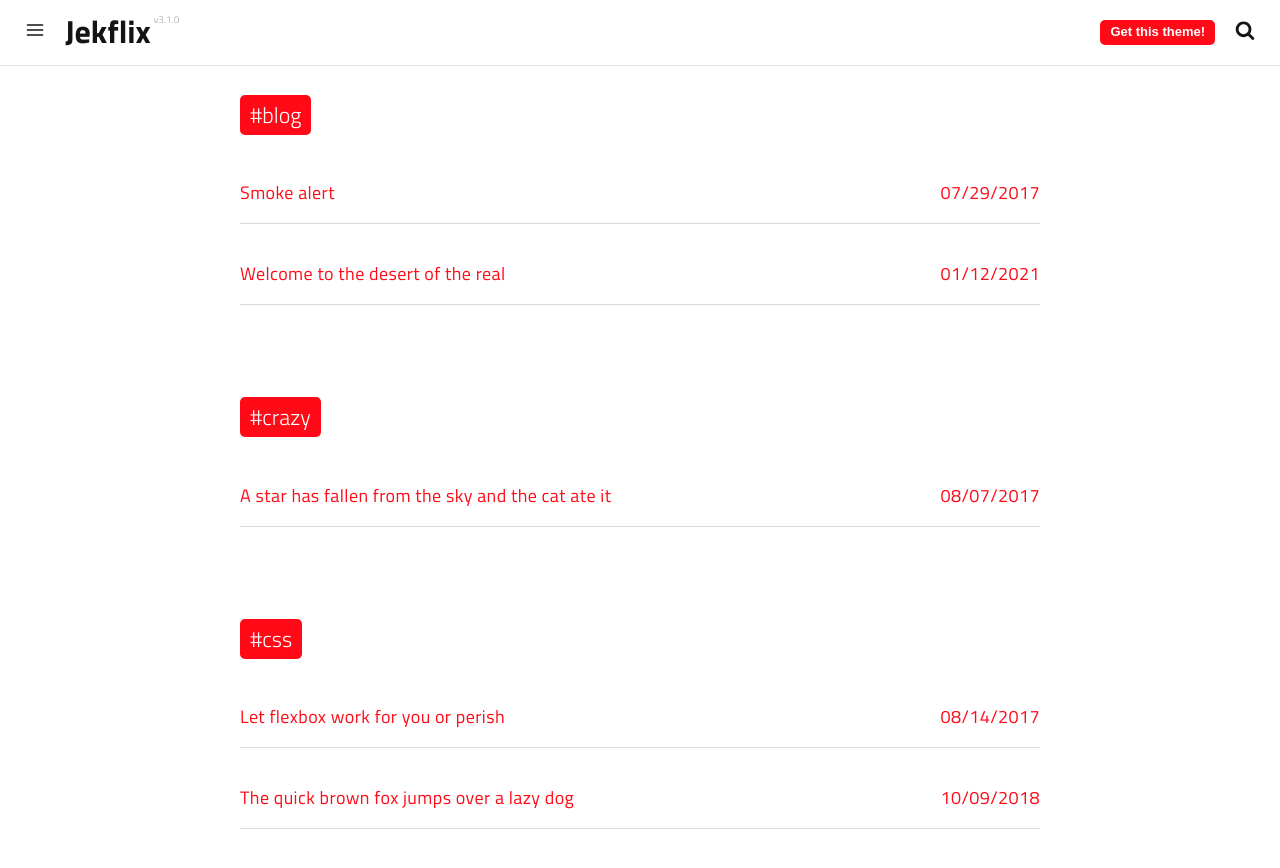
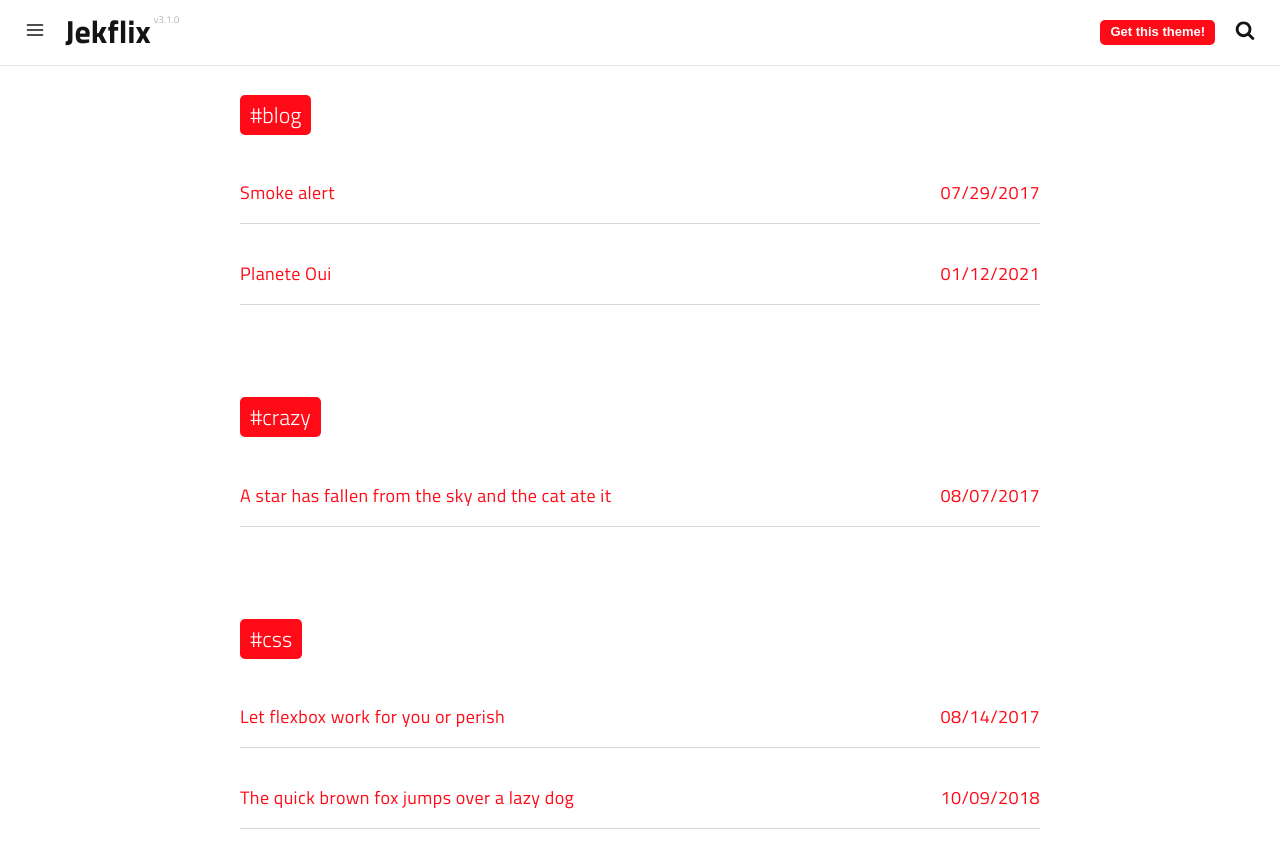
Before and after one commit to stackbit-projects/modern-anemone-ee404, a Jekyll site: the page built from tags.html, in a window 1280 px wide and 900 px high, scrolled down 3734 px. Shown: the top 868 px of the window. Built offline with Jekyll 4.4.1, drawn with Linux system fonts in a browser that asks for light colours; a script that is not in the unit is left out; some of the changed text lies outside the part shown.

Commit message:
2010-01-01-welcome-to-the-desert-of-the-real.md: updated title

```diff
--- a/_posts/2010-01-01-welcome-to-the-desert-of-the-real.md
+++ b/_posts/2010-01-01-welcome-to-the-desert-of-the-real.md
@@ -1,7 +1,7 @@
 ---
 date: '2021-01-12'
 layout: post
-title: Welcome to the desert of the real
+title: Planete Oui
 subtitle: 'Lorem ipsum dolor sit amet, consectetur adipisicing elit.'
 description: >-
   Lorem ipsum dolor sit amet, consectetur adipisicing elit, sed do eiusmod
```
